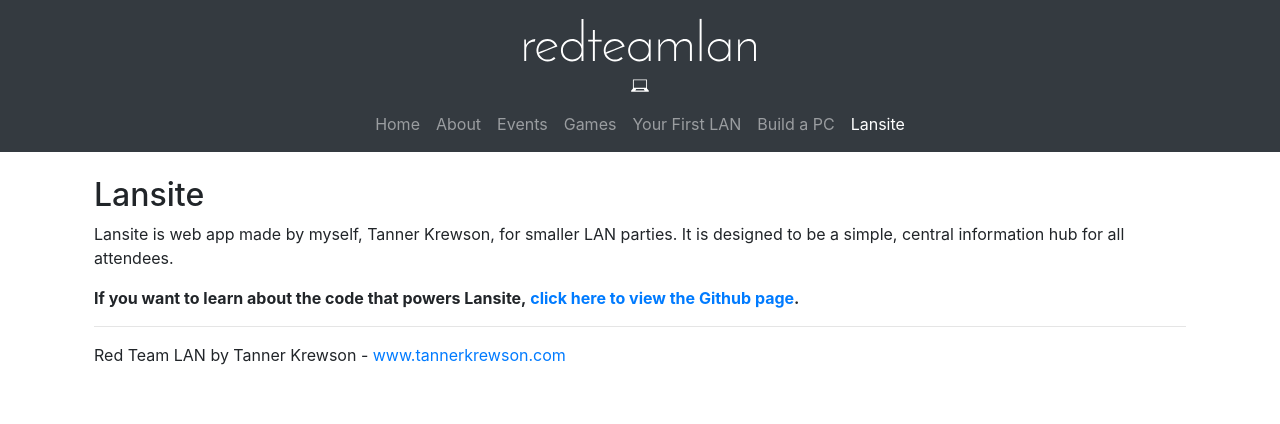
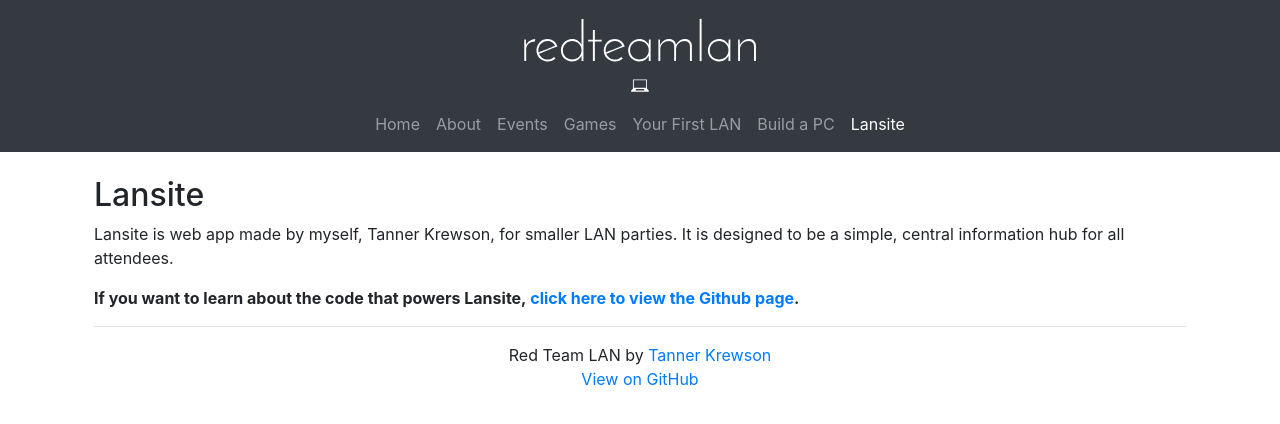
Before and after one commit to tannerkrewson/redteamlan, a Jekyll site: the page built from lansite.md, in a window 1280 px wide. Shown: the top 424 px of the page. Built offline with Jekyll 4.4.1, drawn with Linux system fonts in a browser that asks for light colours.

Commit message:
A blast to the past

```diff
--- a/_includes/footer.html
+++ b/_includes/footer.html
@@ -1,5 +1,8 @@
-<footer>
+<footer class="text-center">
 	<hr>
-	Red Team LAN by Tanner Krewson -
-	<a target="_blank" href="http://www.tannerkrewson.com/">www.tannerkrewson.com</a>
+	<footer>
+		Red Team LAN by <a href="https://www.tannerkrewson.com/" target="_blank">Tanner Krewson</a>
+		<br/>
+		<a href="https://github.com/tannerkrewson/redteamlan-website" target="_blank">View on GitHub</a>
+	</footer>
 </footer>
--- a/index.html
+++ b/index.html
@@ -2,9 +2,10 @@
 layout: default
 ---
 
-<div class="row">
+<div class="row" style="justify-content: center;">
+  <p class="lead">A blast to the past: LAN 20 - September 5th, 2015</p>
   <div class="embed-responsive embed-responsive-16by9">
-    <iframe class="embed-responsive-item" src="//www.youtube.com/embed/Kduiw9piDNU" allowfullscreen></iframe>
+    <iframe class="embed-responsive-item" src="//www.youtube.com/embed/o0KO9Ouxxco" allowfullscreen></iframe>
   </div>
 </div>
 <br>
```
